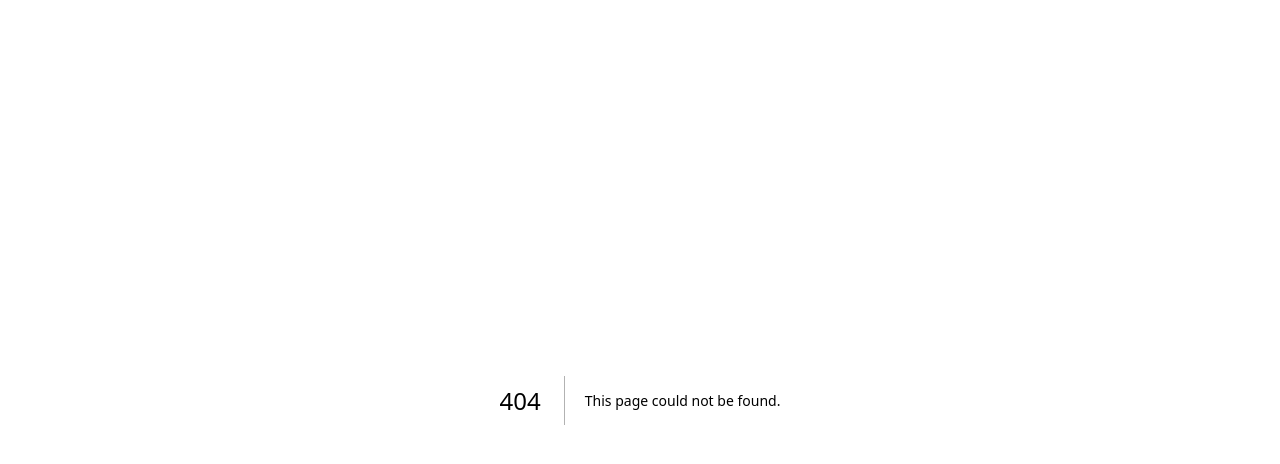
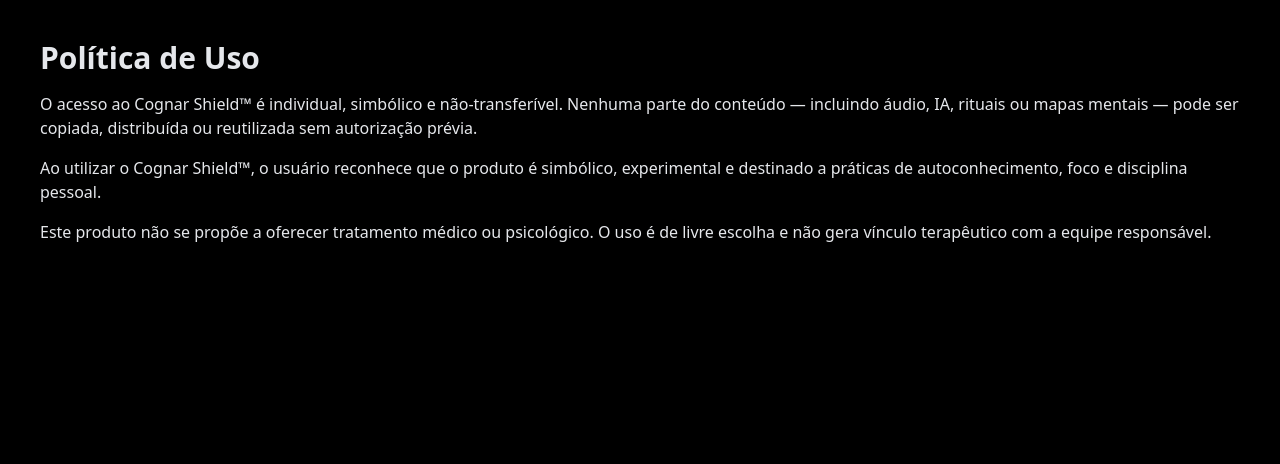
Before and after one commit to Fincorelabs/CognarShield-Landing, a Next.js app: page /politica in a window 1280 px wide. Before the commit this address had no page. Shown: the top 464 px of the page. Built offline with nearby package versions, Linux system fonts and the light colour scheme.

Commit message:
Create politica.jsx

```diff
--- /dev/null
+++ b/pages/politica.jsx
@@ -0,0 +1,16 @@
+export default function Politica() {
+  return (
+    <main className="min-h-screen bg-black text-gray-200 p-10">
+      <h1 className="text-3xl font-bold mb-4">Política de Uso</h1>
+      <p className="mb-4">
+        O acesso ao Cognar Shield™ é individual, simbólico e não-transferível. Nenhuma parte do conteúdo — incluindo áudio, IA, rituais ou mapas mentais — pode ser copiada, distribuída ou reutilizada sem autorização prévia.
+      </p>
+      <p className="mb-4">
+        Ao utilizar o Cognar Shield™, o usuário reconhece que o produto é simbólico, experimental e destinado a práticas de autoconhecimento, foco e disciplina pessoal.
+      </p>
+      <p>
+        Este produto não se propõe a oferecer tratamento médico ou psicológico. O uso é de livre escolha e não gera vínculo terapêutico com a equipe responsável.
+      </p>
+    </main>
+  );
+}
```
